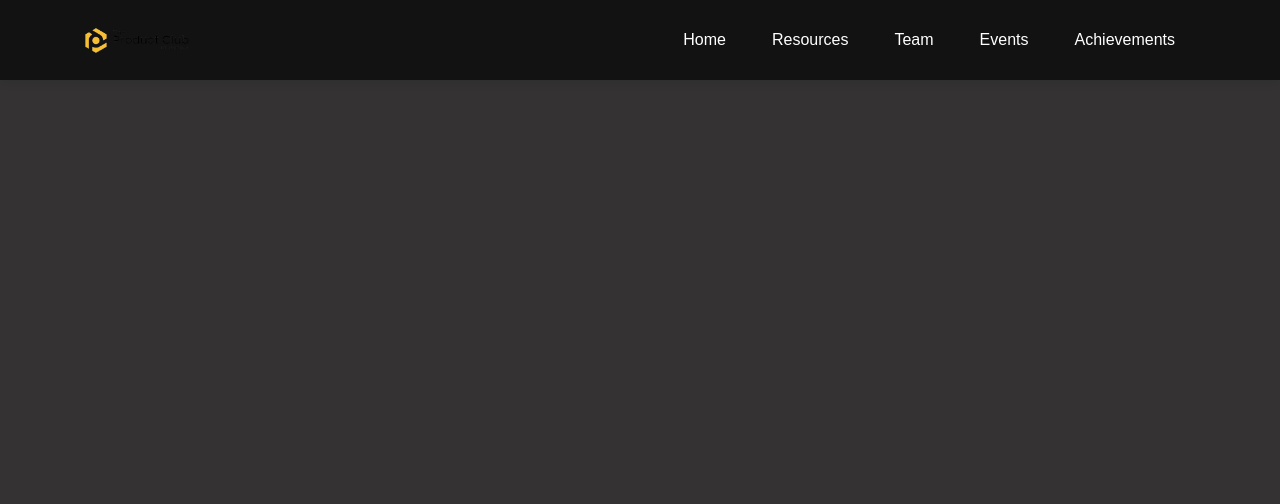
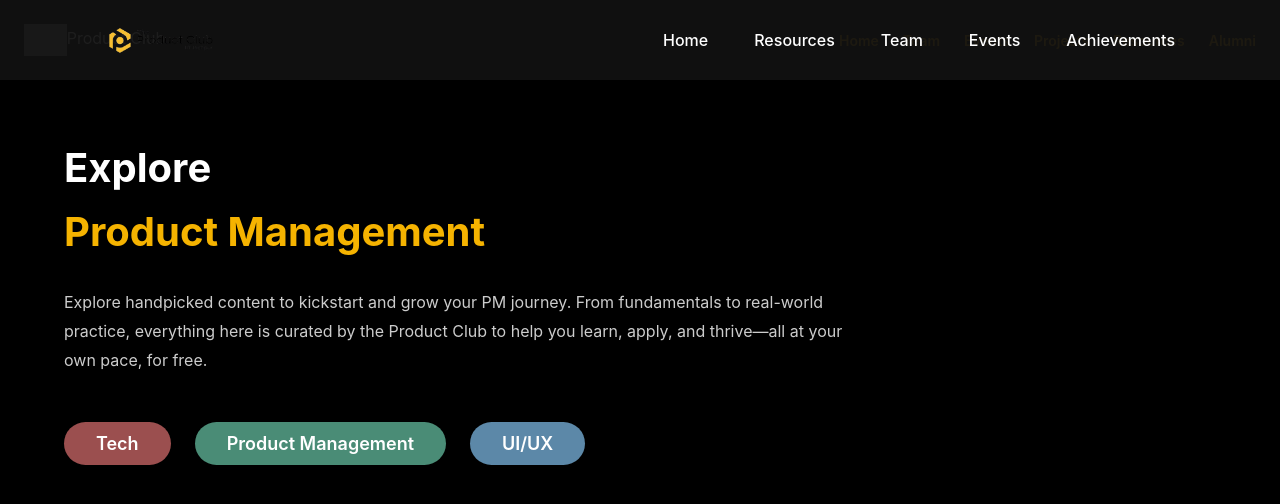
Before and after one commit to productclub-iitj/website, a React (Vite) app in the folder product-website/: page /resources in a window 1280 px wide. Shown: the top 504 px of the page. Built offline with nearby package versions, Linux system fonts and the light colour scheme; grey boxes are pictures that could not be loaded.

Commit message:
Added Resources_Page

```diff
--- a/product-website/src/App.jsx
+++ b/product-website/src/App.jsx
@@ -3,6 +3,7 @@ import Home from './pages/Home';
 import MyNavbar from './components/Navbar';
 import Team from './pages/Team';
 import Footer from './components/Footer';
+import Resources from './pages/Resources';
 function App() {
   return (
     <Router>
@@ -10,6 +11,8 @@ function App() {
       <Routes>
         <Route path="/" element={<Home />} />
         <Route path="/team" element={<Team />} />
+        <Route path="/resources" element={<Resources />} />
+        {/* Add more routes as needed */}
       </Routes>
       {/* <Footer/> */}
     </Router>
--- /dev/null
+++ b/product-website/src/pages/Resources.css
@@ -0,0 +1,95 @@
+/* General Styles */
+body {
+    background-color: #000000;
+    color: #ffffff;
+    font-family: 'Inter', sans-serif;
+    margin: 0;
+    padding: 0;
+  }
+
+  /* Navbar */
+  nav {
+    display: flex;
+    justify-content: space-between;
+    align-items: center;
+    padding: 16px 24px;
+    background-color: #000000;
+  }
+
+  nav img {
+    height: 32px;
+  }
+
+  nav a {
+    color: #F5B300;
+    text-decoration: none;
+    font-weight: 600;
+    font-size: 14px;
+    margin-left: 24px;
+  }
+
+  nav a:hover {
+    text-decoration: underline;
+  }
+
+  /* Main Section */
+  section {
+    padding: 64px 64px;
+    text-align: left;
+  }
+
+  section h1 {
+    font-size: 40px;
+    font-weight: 700;
+    margin-bottom: 8px;
+  }
+
+  section h2 {
+    font-size: 40px;
+    font-weight: 700;
+    color: #F5B300;
+    margin-bottom: 32px;
+  }
+
+  section p {
+    font-size: 16px;
+    color: #cccccc;
+    max-width: 800px;
+    margin: 0 0 48px;
+    line-height: 1.8;
+  }
+
+  /* Buttons */
+  section .flex {
+    display: flex;
+    gap: 16px;
+    flex-wrap: wrap;
+  }
+
+  section button {
+    padding: 12px 32px;
+    border-radius: 24px;
+    font-size: 18px;
+    font-weight: 600;
+    border: none;
+    cursor: pointer;
+    color: #ffffff;
+    transition: transform 0.2s ease, opacity 0.2s ease;
+  }
+
+  section button:nth-child(1) {
+    background-color: #9B4F4F;
+  }
+
+  section button:nth-child(2) {
+    background-color: #4A8C76;
+  }
+
+  section button:nth-child(3) {
+    background-color: #5C88A8;
+  }
+
+  section button:hover {
+    opacity: 0.9;
+    transform: scale(1.05);
+  }
--- /dev/null
+++ b/product-website/src/pages/Resources.jsx
@@ -0,0 +1,42 @@
+import React from 'react';
+import './Resources.css'; // Import your CSS file for styling
+function ResourcesPage() {
+  return (
+    <div className="bg-black text-white font-sans">
+      {/* Navbar */}
+      <nav className="flex items-center justify-between px-6 py-4 bg-gradient-to-b from-black to-gray-900">
+        <div className="flex items-center">
+          <img src="D:\Study\Projects\website_project\my-react-app\src\assets\logo.png" alt="Product Club Logo" className="h-8 mr-3" />
+          <span className="text-sm text-gray-300">Product Club</span>
+        </div>
+        <div className="space-x-6 text-yellow-400 font-semibold text-sm">
+          <a href="#">Home</a>
+          <a href="#">Team</a>
+          <a href="#">Events</a>
+          <a href="#">Projects</a>
+          <a href="#">Resources</a>
+          <a href="#">Alumni</a>
+        </div>
+      </nav>
+
+      {/* Main Content */}
+      <section className="px-6 md:px-16 py-16 bg-black">
+        <h1 className="text-4xl md:text-5xl font-bold mb-3">Explore</h1>
+        <h2 className="text-yellow-400 text-4xl md:text-5xl font-bold mb-6">Product Management</h2>
+
+        <p className="text-gray-300 text-base md:text-lg mb-10 max-w-3xl">
+          Explore handpicked content to kickstart and grow your PM journey. From fundamentals to real-world practice, everything here is curated by the Product Club to help you learn, apply, and thrive—all at your own pace, for free.
+        </p>
+
+        {/* Buttons */}
+        <div className="flex flex-wrap gap-4">
+          <button className="bg-red-700 text-white px-6 py-2 rounded-full text-lg font-semibold">Tech</button>
+          <button className="bg-green-700 text-white px-6 py-2 rounded-full text-lg font-semibold">Product Management</button>
+          <button className="bg-blue-600 text-white px-6 py-2 rounded-full text-lg font-semibold">UI/UX</button>
+        </div>
+      </section>
+    </div>
+  );
+}
+
+export default ResourcesPage;
```
